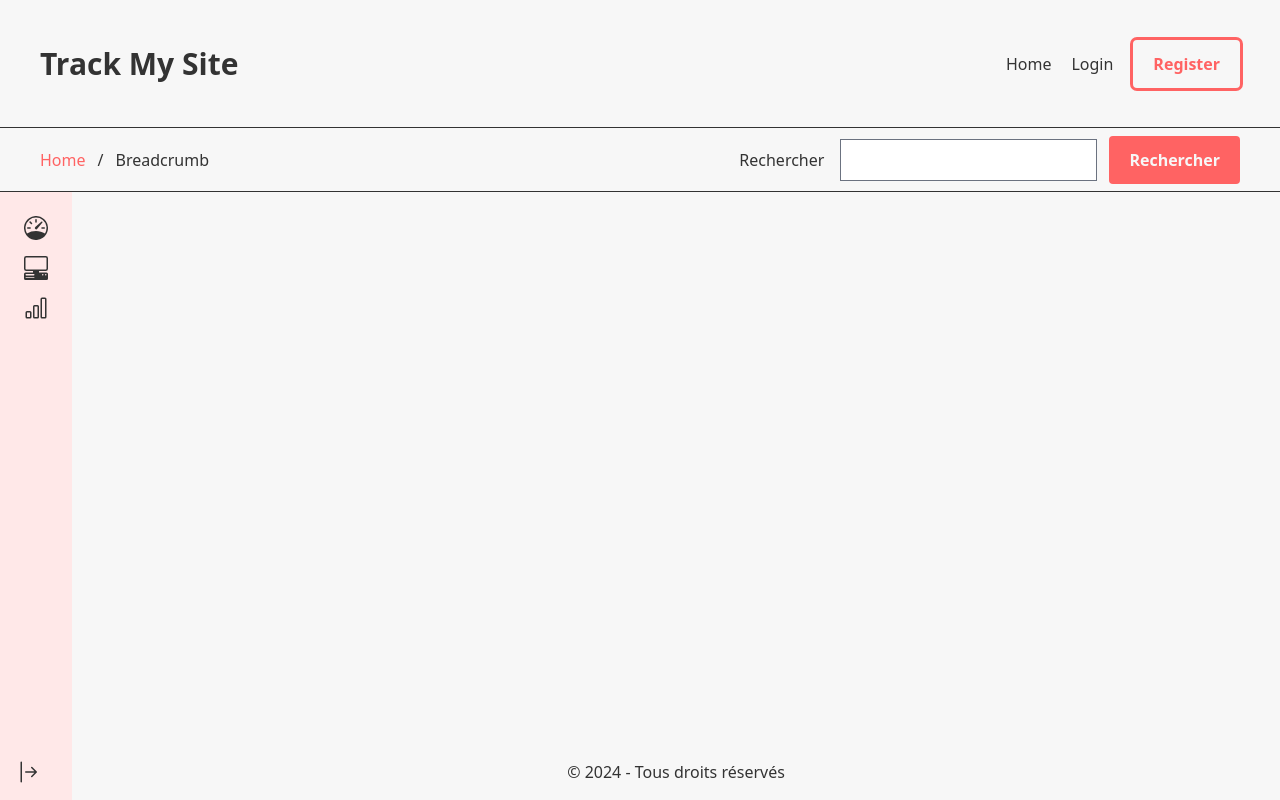
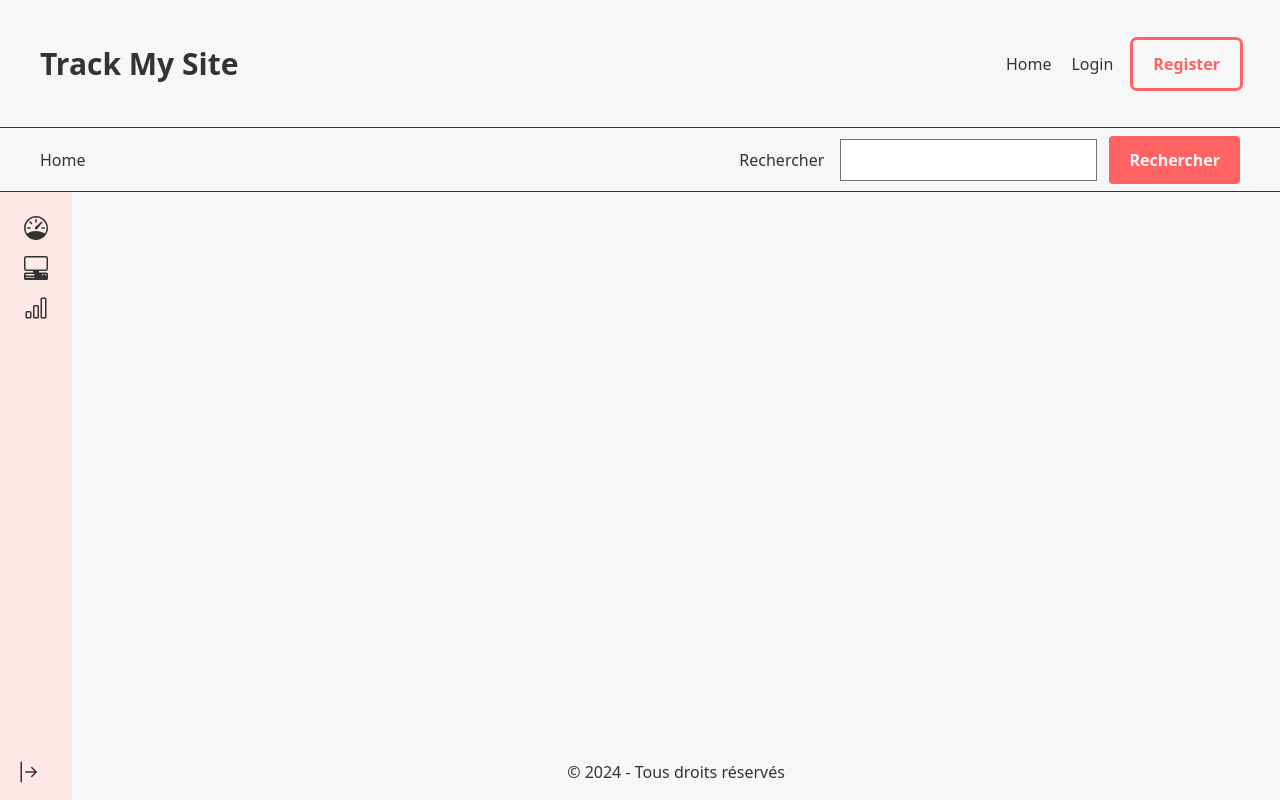
Before and after one commit to eliooooooo/Vue-Dashboard, a Vue app: page / in a window 1280 px wide. Built offline with nearby package versions, Linux system fonts and the light colour scheme.

Commit message:
Feat: reactive breadcrumb from router

```diff
--- a/src/App.vue
+++ b/src/App.vue
@@ -4,13 +4,16 @@ import Header from './components/Header.vue'
 import Aside from './components/Aside.vue'
 import SearchBar from './components/SearchBar.vue'
 import Breadcrumb from './components/Breadcrumb.vue'
+import { useRoute } from 'vue-router'
+
+const route = useRoute()
 </script>
 
 <template>
   <Header />
   <div class="bg-light text-dark flex items-center border-b border-dark h-16">
     <div class="container flex flex-row items-center">
-      <Breadcrumb />
+      <Breadcrumb :breadcrumb="route.meta.breadcrumb" />
       <SearchBar />
     </div>
   </div>
--- a/src/components/Breadcrumb.vue
+++ b/src/components/Breadcrumb.vue
@@ -1,12 +1,22 @@
-<script>
+<script setup>
+const props = defineProps({
+  breadcrumb: {
+    type: Array,
+    required: true
+  }
+})
+
+console.log(props)
 </script>
 
 <template>
     <div aria-label="breadcrumb">
         <ol class="breadcrumb flex flex-row gap-3">
-            <li class="breadcrumb-item"><router-link :to="{ name: 'home' }">Home</router-link></li>
-            <li>/</li>
-            <li class="breadcrumb-item active" aria-current="page">Breadcrumb</li>
+            <li v-for="(item, index) in breadcrumb" :key="item.name" class="flex flex-row gap-3">
+                <a v-if="item.link" :href="item.link">{{ item.name }}</a>
+                <span v-else>{{ item.name }}</span>
+                <span v-if="index < breadcrumb.length - 1">/</span>
+            </li>
         </ol>
     </div>
 </template>
--- a/src/router/index.js
+++ b/src/router/index.js
@@ -7,13 +7,22 @@ const router = createRouter({
         {
             path: '/',
             name: 'home',
-            meta: { title: 'HomePage - Track My Site' }
+            meta: {
+                title: 'HomePage - Track My Site',
+                breadcrumb: [{ name: 'Home' }]
+            },
         },
         {
             path: '/login',
             name: 'login',
             component: Login,
-            meta: { title: 'Login Form - Track My Site' }
+            meta: {
+                title: 'Login Form - Track My Site',
+                breadcrumb: [
+                    { name: 'Home', link: '/' },
+                    { name: 'Login' }
+                ]
+            },
         }
     ]
 })
```
